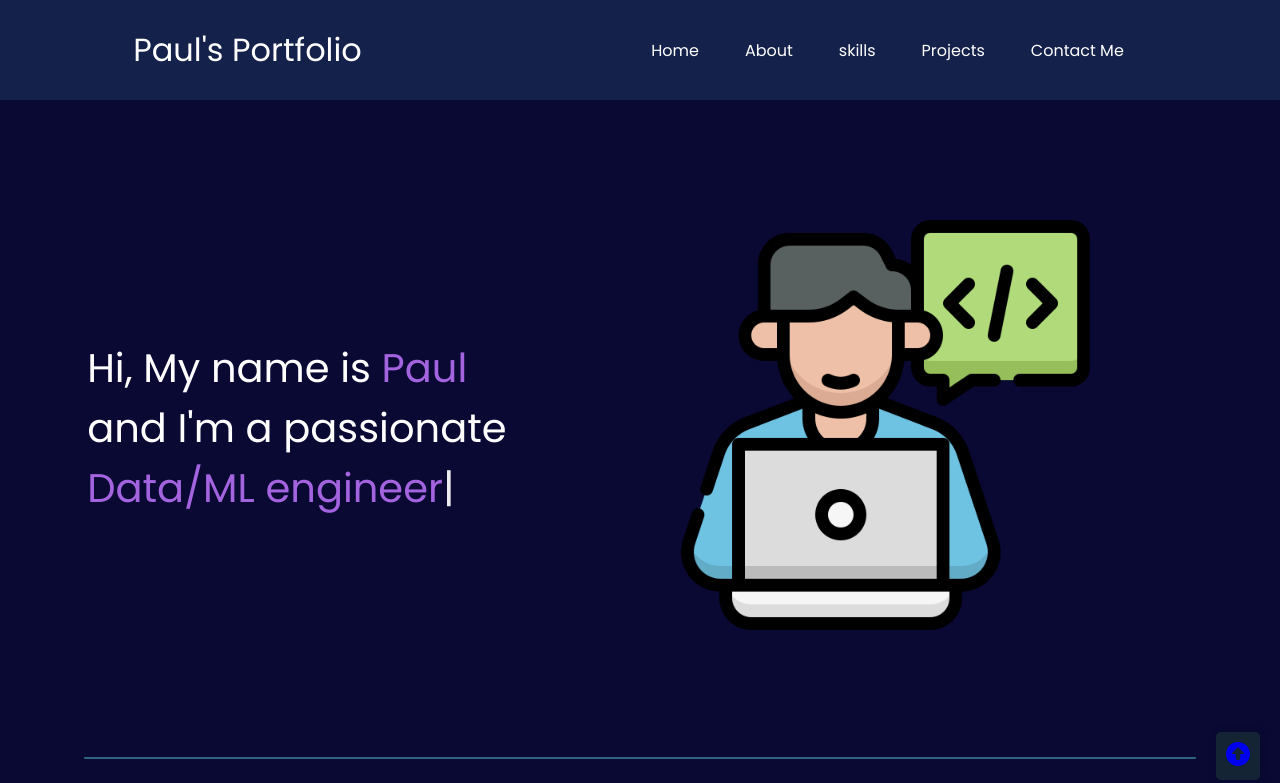
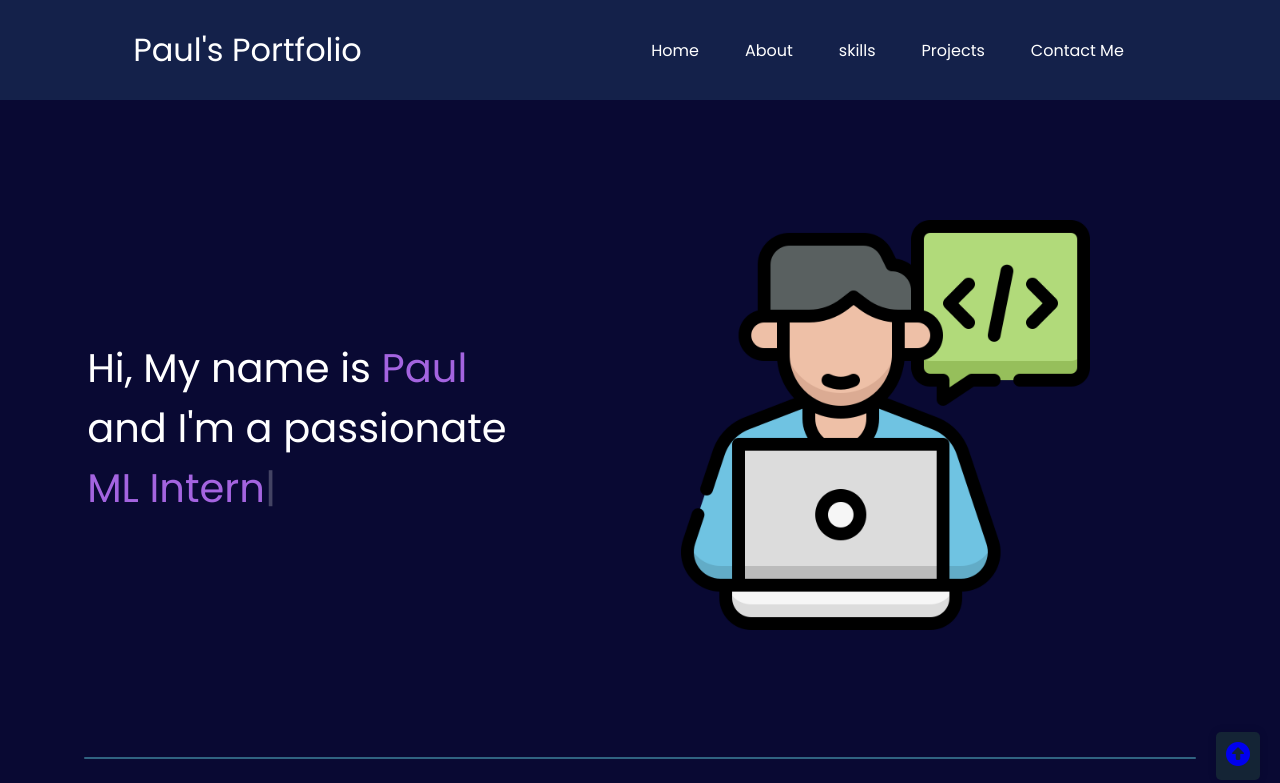
Before and after one commit to pxul1236/Portfolio, a plain HTML site: page index.html in a window 1280 px wide. Shown: the top 783 px of the page. Drawn offline with nearby package versions, Linux system fonts and the light colour scheme.

Commit message:
Update index.html

```diff
--- a/index.html
+++ b/index.html
@@ -177,7 +177,7 @@
     <script src="https://unpkg.com/typed.js@2.1.0/dist/typed.umd.js"></script>
     <script>
       var typed = new Typed("#element", {
-        strings: ["Learner", "Web designer", "Data/ML engineer"],
+        strings: ["Learner", "ML Intern"],
         typeSpeed: 50,
       });
     </script>
```
